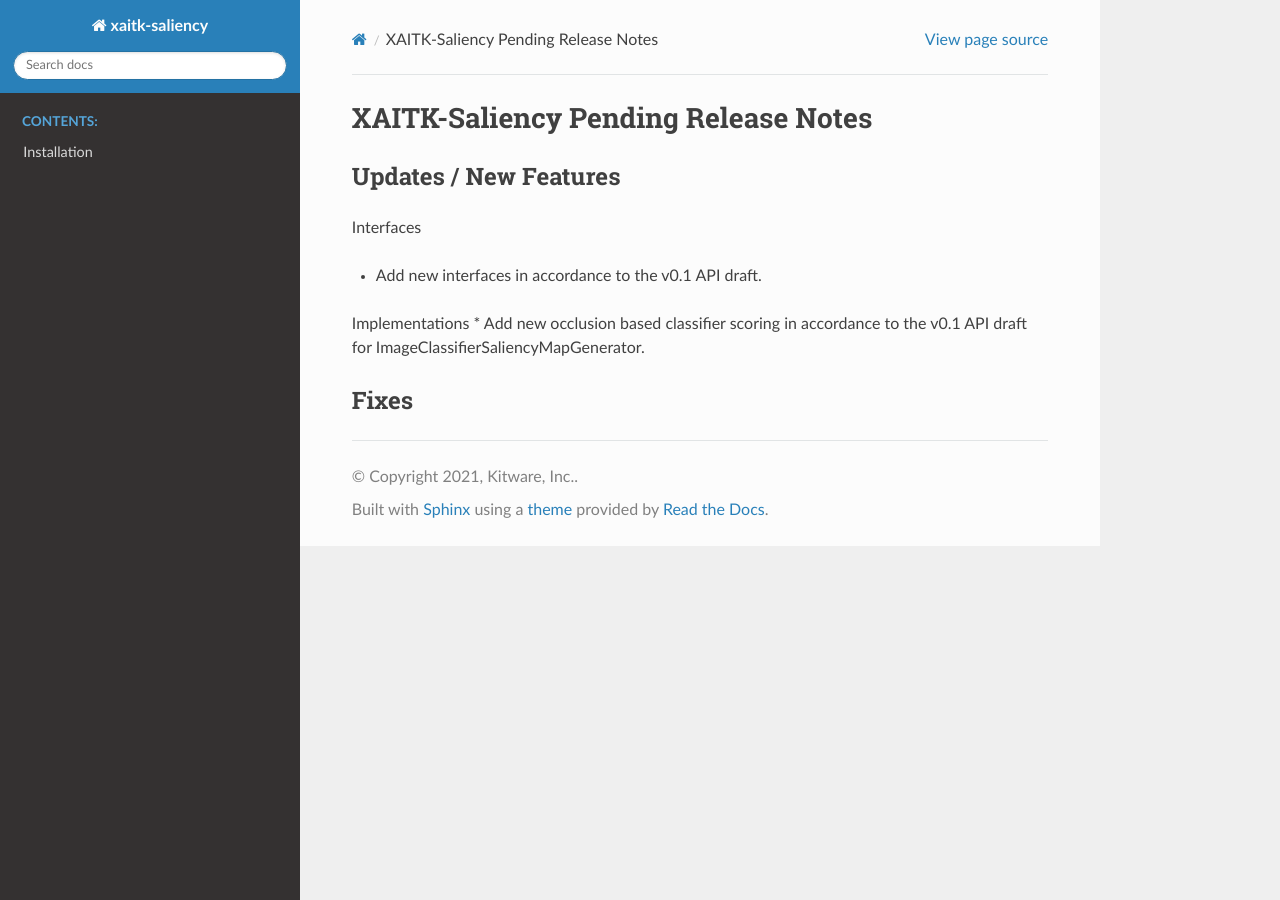
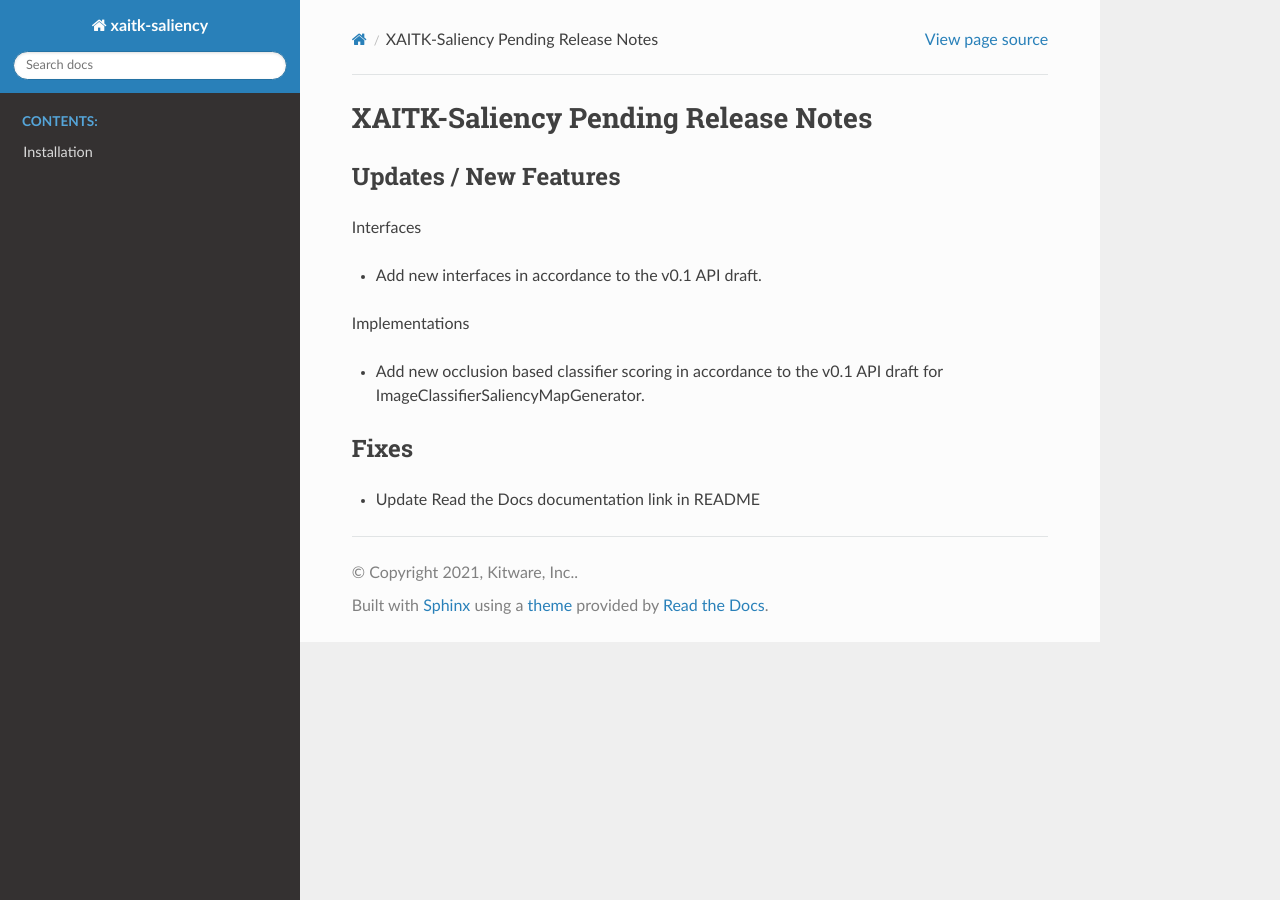
Before and after one commit to XAITK/xaitk-saliency, a Sphinx documentation site: the page built from docs/release_notes/pending_release.rst, in a window 1280 px wide. Built offline with Sphinx 7.4.7 and the Read the Docs theme 2.0.0, drawn with Linux system fonts in a browser that asks for light colours; pages that are not in the unit, such as notebooks, are missing from menus.

Commit message:
Update changes in release notes

```diff
--- a/docs/release_notes/pending_release.rst
+++ b/docs/release_notes/pending_release.rst
@@ -11,8 +11,11 @@ Interfaces
 
 
 Implementations
+
 * Add new occlusion based classifier scoring in accordance to the v0.1 API draft for ImageClassifierSaliencyMapGenerator.
 
 
 Fixes
 -----
+
+* Update Read the Docs documentation link in README
```
